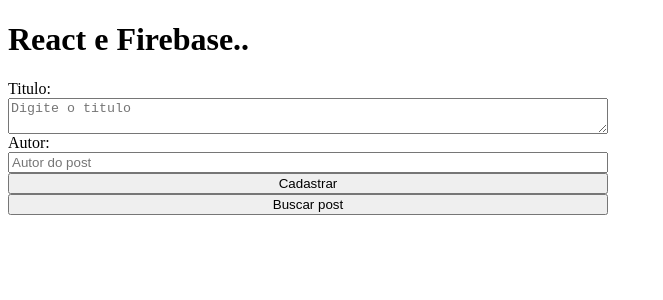
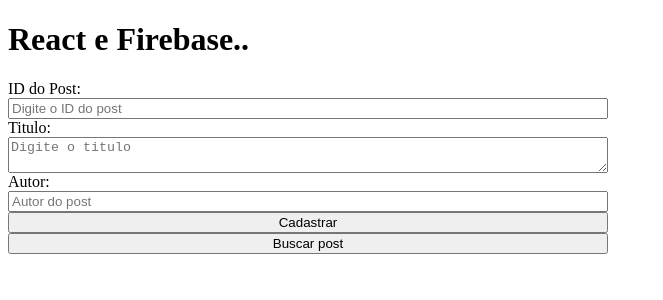
Before and after one commit to Camilla126/Lista_De_Tarefas, a React (Create React App) app: page / in a window 1280 px wide. Shown: the top 300 px of the page, without its empty margins (0-663 px from the left). Built offline with nearby package versions, Linux system fonts and the light colour scheme.

Commit message:
Criando useState

```diff
--- a/src/App.jsx
+++ b/src/App.jsx
@@ -7,6 +7,7 @@
 
 const [titulo, setTitulo] = useState('');
 const [autor, setAutor] = useState('');
+const [idPost, setIdPost] = useState('')
 
 const [posts, setPosts] = useState([]);
 
@@ -76,6 +77,14 @@
     <h1>  React e Firebase..</h1>
 
     <div className="container">
+      <label>ID do Post:</label>
+      <input
+      placeholder='Digite o ID do post'
+      value={idPost}
+      onChange={ (e) => setIdPost(e.target.value)}
+      />
+
+
       <label>Titulo:</label>
       <textarea
       type="text"
```
